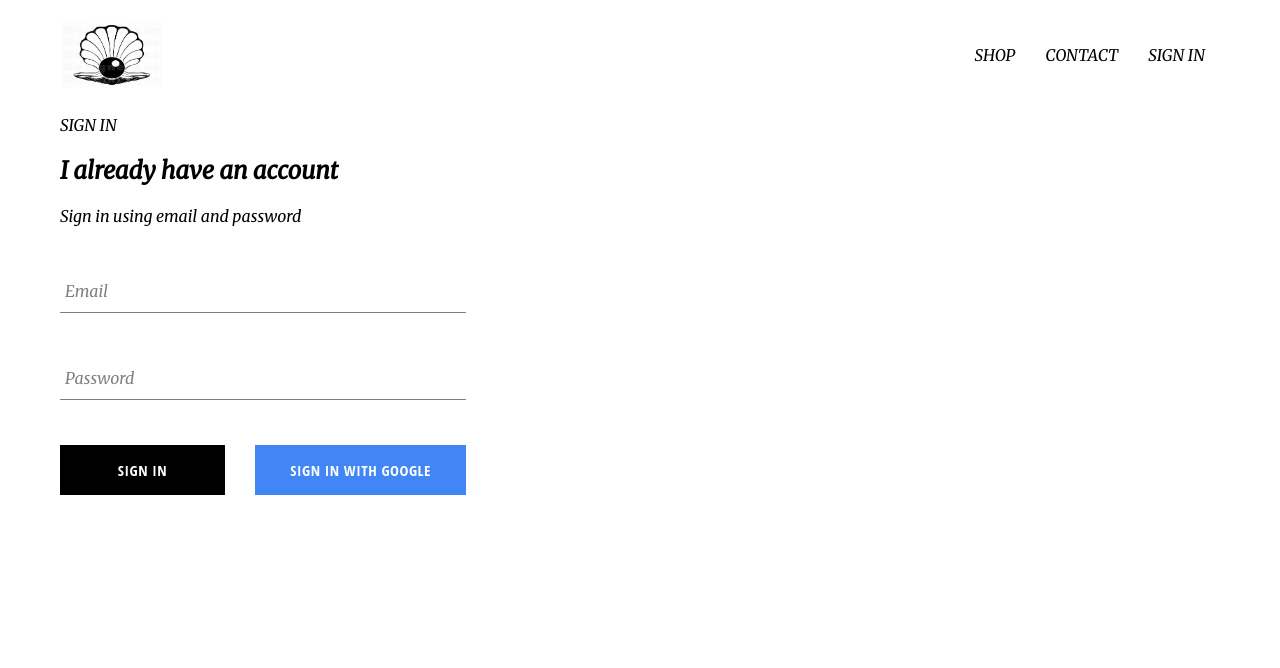
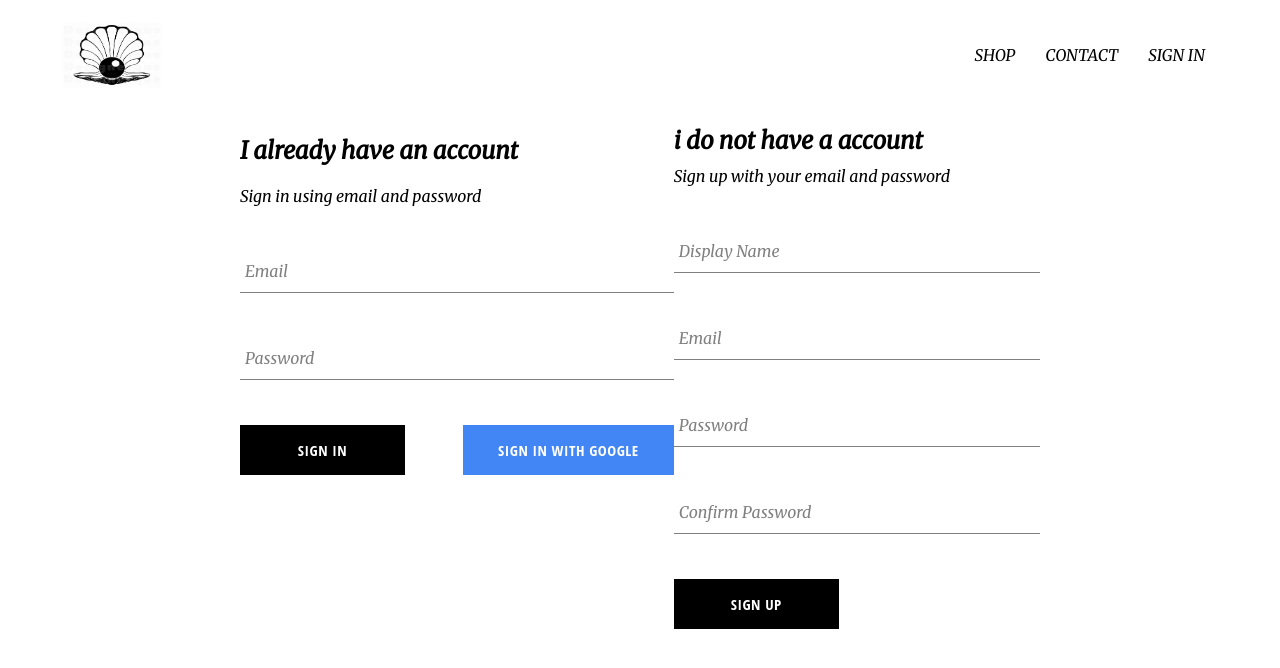
Before and after one commit to Aman683054/pearl-clothing, a React (Create React App) app: page /signin in a window 1280 px wide. Shown: the top 668 px of the page. Built offline with nearby package versions, Linux system fonts and the light colour scheme; no server answers.

Commit message:
added signup page and functionality

```diff
--- a/src/App.js
+++ b/src/App.js
@@ -5,7 +5,7 @@
 import ShopPage from './pages/shop/shop.component';
 import Header from './components/header/header.component';
 import SignInAndSignUpPage from './pages/sign-in-and-sign-up/sign-in-and-sign-up.component';
-import {auth} from './firebase/firebase.utils';
+import {auth, createUserProfileDocument} from './firebase/firebase.utils';
 
 import './App.css';
 
@@ -21,10 +21,24 @@
   unsubscribeFromAuth = null;
 
   componentDidMount() {
-    this.unsubscribeFromAuth = auth.onAuthStateChanged(user => {
-      this.setState({currentUser: user });
+    this.unsubscribeFromAuth = auth.onAuthStateChanged(async userAuth => {
 
-      console.log(this.state.currentUser);
+      if(userAuth){
+
+        const userRef = await createUserProfileDocument(userAuth);
+        userRef.onSnapshot(snapshot => {
+          this.setState({
+            currentUser: {
+              id: snapshot.id,
+              ...snapshot.data()
+            }
+          }, () => {
+            console.log(this.state);
+          });
+        });
+      }
+
+    this.setState({currentUser: userAuth});
     })
   }
 
--- a/src/components/sign-in/sign-in.styles.scss
+++ b/src/components/sign-in/sign-in.styles.scss
@@ -1,5 +1,5 @@
 .sign-in {
-    width: 35%;
+    width: 450px;
     display:flex;
     flex-direction: column;
 
--- /dev/null
+++ b/src/components/sign-up/sign-up.component.jsx
@@ -0,0 +1,104 @@
+import React from 'react';
+import './sign-up.styles.scss'
+import {auth, createUserProfileDocument} from '../../firebase/firebase.utils';
+import FormInput from '../form-input/form-input.component';
+import CustomButton from '../custom-button/custom-button.component';
+
+class SignUp extends React.Component {
+    constructor(props){
+        super(props);
+        this.state = {
+            displayName: '',
+            email: '',
+            password: '',
+            confirmPassword: ''
+        }
+    }
+
+    handleSubmit = async event => {
+        event.preventDefault();
+        const {displayName, email, password, confirmPassword} = this.state;
+
+        if(password!== confirmPassword){
+            alert("password doesn't match");
+            return
+        }
+
+        try{
+            const {user} = await auth.createUserWithEmailAndPassword(
+                email,
+                password
+            );
+
+            await createUserProfileDocument(user, {displayName})
+
+            this.setState({
+                displayName: '',
+                email: '',
+                password: '',
+                confirmPassword: ''
+            })
+
+
+        }catch(error){
+            console.error();
+        }
+    }
+
+    handleChange = event => {
+        const {name, value} = event.target;
+        this.setState({
+            [name]: value
+        })
+    }
+
+    render(){
+        const {displayName, email, password, confirmPassword} = this.state;
+        return(
+            <div className='sign-up'>
+                <h2 className='title'>i do not have a account</h2>
+                <span> Sign up with your email and password</span>
+                <form className="sign-up-form" onSubmit={this.handleSubmit}>
+                    <FormInput
+                    name= "displayName"
+                    value={displayName}
+                    type="text"
+                    onChange= {this.handleChange}
+                    label="Display Name"
+                    required
+                    />
+                    <FormInput
+                    name= "email"
+                    value={email}
+                    type="email"
+                    onChange= {this.handleChange}
+                    label="Email"
+                    required
+                    />
+                    <FormInput
+                    name= "password"
+                    value={password}
+                    type="password"
+                    onChange= {this.handleChange}
+                    label="Password"
+                    required
+                    />
+                    <FormInput
+                    name= "confirmPassword"
+                    value={confirmPassword}
+                    type="password"
+                    onChange= {this.handleChange}
+                    label="Confirm Password"
+                    required
+                    />
+
+                    <CustomButton type="submit">Sign Up </CustomButton>
+                </form>
+
+            </div>
+        )
+    }
+}
+
+
+export default SignUp;
--- /dev/null
+++ b/src/components/sign-up/sign-up.styles.scss
@@ -0,0 +1,9 @@
+.sign-up {
+    display:flex;
+    flex-direction: column;
+    width: 380px;
+
+    .title{
+        margin: 10px 0px;
+    }
+}
--- a/src/firebase/firebase.utils.js
+++ b/src/firebase/firebase.utils.js
@@ -13,6 +13,29 @@
     measurementId: "G-BPQZSNHF8X"
 };
 
+export const createUserProfileDocument = async (userAuth, addtionalData) => {
+    if(!userAuth) return;
+
+    const userRef = firestore.doc(`users/${userAuth.uid}`);
+    const snapShot = await userRef.get();
+
+    if(!snapShot.exist){
+        const {displayName, email} = userAuth;
+        const createdAt = new Date();
+        try{
+            await userRef.set({
+                displayName,
+                email,
+                createdAt,
+                ...addtionalData
+            })
+        }catch(error){
+            console.log("error creating users");
+        }
+    }
+    return userRef;
+}
+
 firebase.initializeApp(config);
 
 export const auth = firebase.auth();
--- a/src/pages/sign-in-and-sign-up/sign-in-and-sign-up.component.jsx
+++ b/src/pages/sign-in-and-sign-up/sign-in-and-sign-up.component.jsx
@@ -1,13 +1,15 @@
 import React from 'react';
 import './sign-in-and-sign-up.styles.scss';
-import SignIn from "../../components/sign-in/sign-in.component"
+import SignIn from "../../components/sign-in/sign-in.component";
+import SignUp from "../../components/sign-up/sign-up.component";
 
 const SignInAndSignUpPage = () => {
     return(
         <div className="sign-in-and-sign-up">
-            SIGN IN
+
 
             <SignIn />
+            <SignUp />
         </div>
     )
 }
--- a/src/pages/sign-in-and-sign-up/sign-in-and-sign-up.styles.scss
+++ b/src/pages/sign-in-and-sign-up/sign-in-and-sign-up.styles.scss
@@ -0,0 +1,8 @@
+.sign-in-and-sign-up {
+    display: flex;
+    justify-content: space-between;
+    // width: 850px;
+    padding: 0 180px
+
+
+}
```
